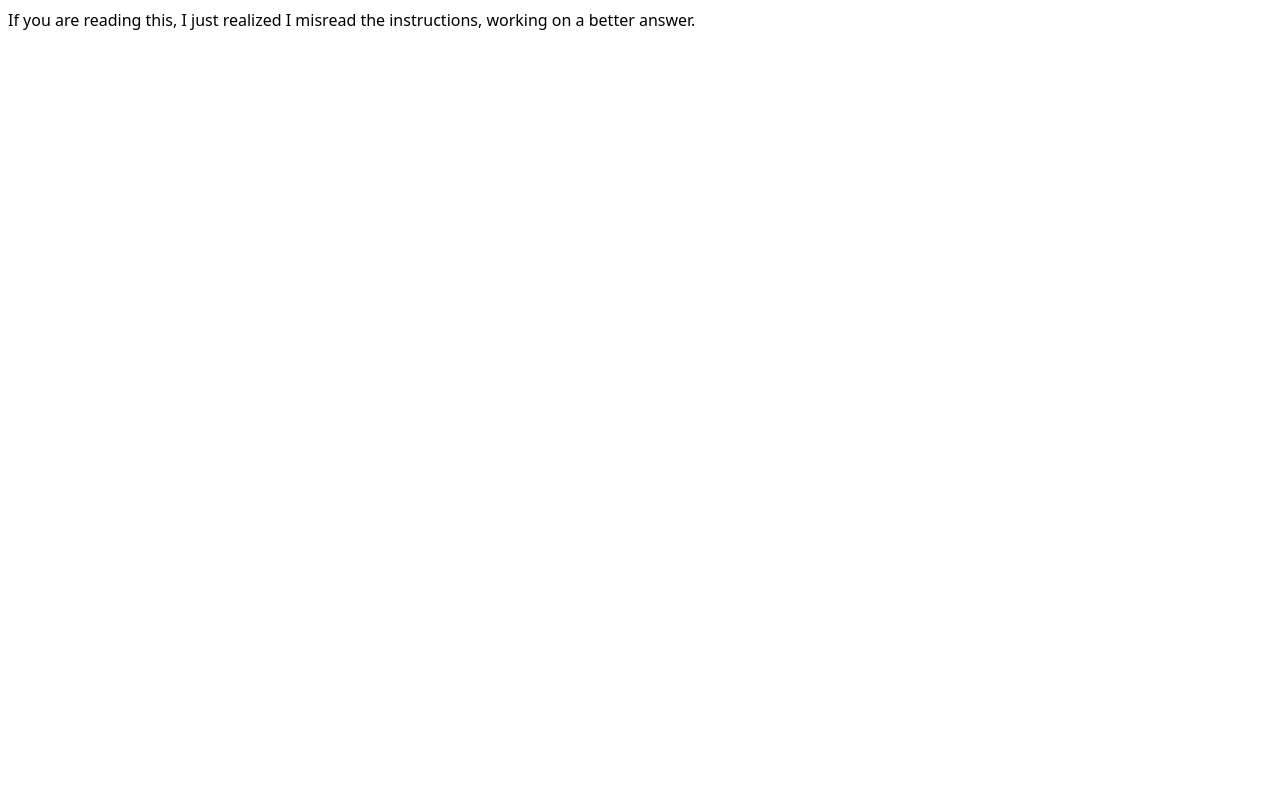
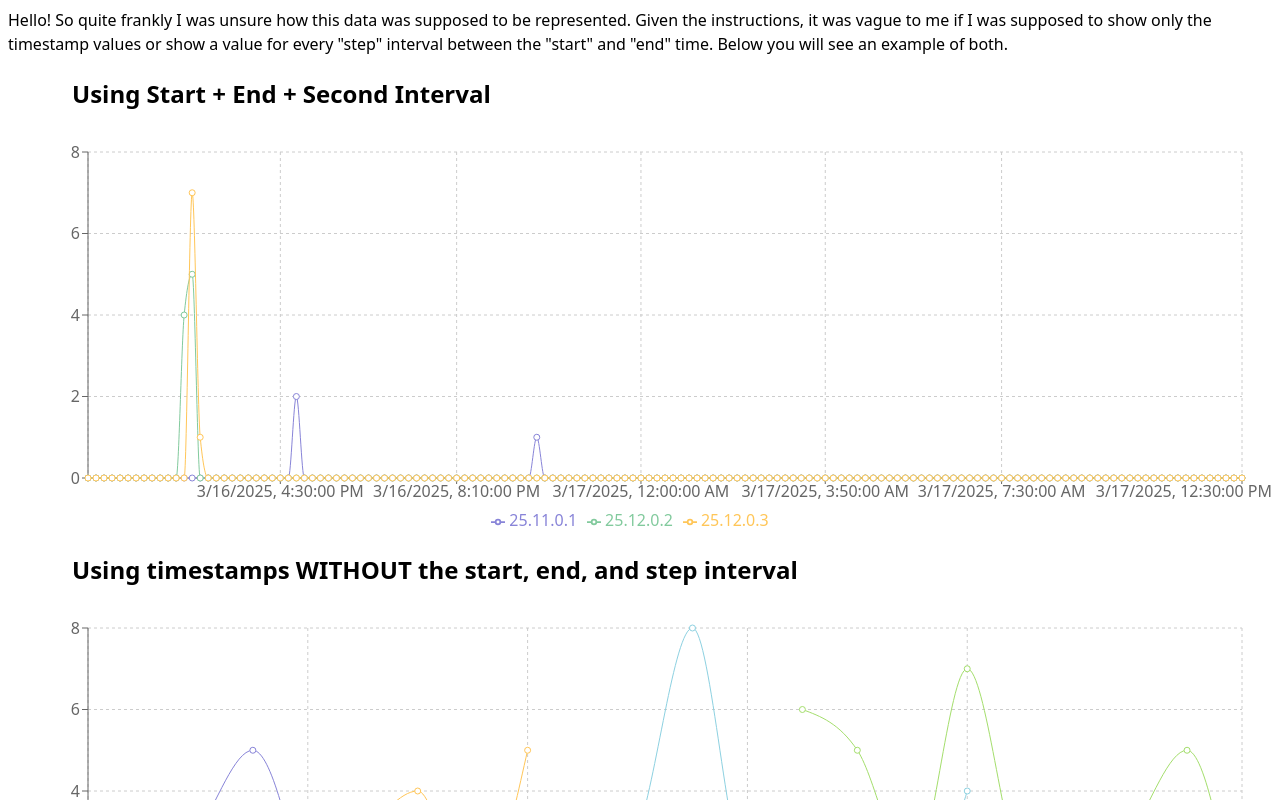
Before and after one commit to eric-j/test-project, a React (Vite) app: page / in a window 1280 px wide. Shown: the top 800 px of the page. Built offline with nearby package versions, Linux system fonts and the light colour scheme.

Commit message:
two-charts

```diff
--- a/src/App.tsx
+++ b/src/App.tsx
@@ -1,10 +1,20 @@
 import React from "react";
+
+import MobileLineChart from "./components/MobileLineChart";
+import MobileLineChartTwo from "./components/MobileLineChartTwo";
 
 const App: React.FC = () => {
   return (
     <div className="App">
-      If you are reading this, I just realized I misread the instructions,
-      working on a better answer.
+      <div>
+        Hello! So quite frankly I was unsure how this data was supposed to be
+        represented. Given the instructions, it was vague to me if I was
+        supposed to show only the timestamp values or show a value for every
+        "step" interval between the "start" and "end" time. Below you will see
+        an example of both.
+      </div>
+      <MobileLineChart />
+      <MobileLineChartTwo />
     </div>
   );
 };
--- /dev/null
+++ b/src/components/MobileLineChart.tsx
@@ -0,0 +1,48 @@
+import React from "react";
+import {
+  LineChart,
+  Line,
+  XAxis,
+  YAxis,
+  CartesianGrid,
+  Tooltip,
+  Legend,
+  ResponsiveContainer,
+} from "recharts";
+import useChartData from "../customHooks/useChartData";
+import { LINE_CHART_COLORS } from "../consts/chartColors";
+
+const MobileLineChart: React.FC = () => {
+  const { chartData, appVersions } = useChartData();
+
+  return (
+    <>
+      <div className="chart-header">
+        <h2>Using Start + End + Second Interval</h2>
+      </div>
+
+      <ResponsiveContainer width="100%" height={400}>
+        <LineChart
+          data={chartData}
+          margin={{ top: 20, right: 30, left: 20, bottom: 0 }}
+        >
+          <CartesianGrid strokeDasharray="3 3" />
+          <XAxis dataKey="time" />
+          <YAxis />
+          <Tooltip />
+          <Legend />
+          {appVersions.map((appVersion, index) => (
+            <Line
+              key={appVersion}
+              type="monotone"
+              dataKey={appVersion}
+              stroke={LINE_CHART_COLORS[index % LINE_CHART_COLORS.length]}
+            />
+          ))}
+        </LineChart>
+      </ResponsiveContainer>
+    </>
+  );
+};
+
+export default MobileLineChart;
--- /dev/null
+++ b/src/components/MobileLineChartTwo.tsx
@@ -0,0 +1,84 @@
+import React, { useEffect, useState } from "react";
+import {
+  LineChart,
+  Line,
+  XAxis,
+  YAxis,
+  CartesianGrid,
+  Tooltip,
+  Legend,
+  ResponsiveContainer,
+} from "recharts";
+import { LINE_CHART_COLORS } from "../consts/chartColors";
+import { mockResponseTwo } from "../mockData";
+import { ChartDataEntry, MockResponseType } from "../types";
+
+const MobileLineChart: React.FC = () => {
+  const [chartData, setChartData] = useState<ChartDataEntry[]>([]);
+  const [appVersions, setAppVersions] = useState<string[]>([]);
+
+  const fetchData = async () => {
+    try {
+      // @TODO - use real endpoint
+      // const response = await fetch("your-api-endpoint-here");
+      // const result = await response.json();
+
+      const result: MockResponseType = mockResponseTwo;
+
+      const parsedData = result.data.reduce<Record<string, ChartDataEntry>>(
+        (acc, item) => {
+          item.timestamp.forEach((time, index) => {
+            const date = new Date(time * 1000).toLocaleString();
+            if (!acc[date]) acc[date] = { name: date };
+
+            acc[date][item.app_version] = item["crash.count"][index];
+          });
+          return acc;
+        },
+        {}
+      );
+
+      setChartData(Object.values(parsedData));
+      setAppVersions(
+        Array.from(new Set(result.data.map((item) => item.app_version)))
+      );
+    } catch (error) {
+      console.error("Error fetching data:", error);
+    }
+  };
+
+  useEffect(() => {
+    fetchData();
+  }, []);
+
+  return (
+    <>
+      <div className="chart-header">
+        <h2>Using timestamps WITHOUT the start, end, and step interval</h2>
+      </div>
+
+      <ResponsiveContainer width="100%" height={400}>
+        <LineChart
+          data={chartData}
+          margin={{ top: 20, right: 30, left: 20, bottom: 0 }}
+        >
+          <CartesianGrid strokeDasharray="3 3" />
+          <XAxis dataKey="name" />
+          <YAxis />
+          <Tooltip />
+          <Legend />
+          {appVersions.map((appVersion, index) => (
+            <Line
+              key={appVersion}
+              type="monotone"
+              dataKey={appVersion}
+              stroke={LINE_CHART_COLORS[index % LINE_CHART_COLORS.length]}
+            />
+          ))}
+        </LineChart>
+      </ResponsiveContainer>
+    </>
+  );
+};
+
+export default MobileLineChart;
--- /dev/null
+++ b/src/customHooks/useChartData.ts
@@ -0,0 +1,93 @@
+import { useState, useEffect } from "react";
+import { mockResponse } from "../mockData";
+
+interface VersionData {
+  time: string;
+  [appVersion: string]: number | string;
+}
+
+interface ParsedData {
+  [date: string]: VersionData;
+}
+
+const useChartData = () => {
+  const [chartData, setChartData] = useState<VersionData[]>([]);
+  const [appVersions, setAppVersions] = useState<string[]>([]);
+
+  useEffect(() => {
+    const fetchData = async () => {
+      try {
+        // @TODO - use real endpoint
+        // const response = await fetch("your-api-endpoint-here");
+        // const result = await response.json();
+        const timestamps = generateTimestamps(
+          mockResponse.start,
+          mockResponse.end,
+          mockResponse.step
+        );
+        const parsedData = initializeParsedData(timestamps);
+        updateParsedData(parsedData, mockResponse.data);
+
+        setChartData(Object.values(parsedData));
+        setAppVersions(getUniqueAppVersions(mockResponse.data));
+      } catch (error) {
+        console.error("Error fetching data:", error);
+      }
+    };
+
+    fetchData();
+  }, []);
+
+  return { chartData, appVersions };
+};
+
+const generateTimestamps = (
+  start: string,
+  end: string,
+  step: number
+): number[] => {
+  const startTime = new Date(start).getTime() / 1000;
+  const endTime = new Date(end).getTime() / 1000;
+  const timestamps: number[] = [];
+
+  for (let t = startTime; t <= endTime; t += step) {
+    timestamps.push(t);
+  }
+
+  return timestamps;
+};
+
+const initializeParsedData = (timestamps: number[]): ParsedData => {
+  const parsedData: ParsedData = {};
+
+  timestamps.forEach((t) => {
+    const date = new Date(t * 1000).toLocaleString();
+    parsedData[date] = { time: date };
+    mockResponse.data.forEach((item) => {
+      parsedData[date][item.app_version] = 0;
+    });
+  });
+
+  return parsedData;
+};
+
+const updateParsedData = (
+  parsedData: ParsedData,
+  data: typeof mockResponse.data
+): void => {
+  data.forEach((item) => {
+    item.timestamp.forEach((time, index) => {
+      const date = new Date(time * 1000).toLocaleString();
+      if (!parsedData[date]) {
+        parsedData[date] = { time: date };
+      }
+      parsedData[date][item.app_version] = item["crash.count"][index];
+    });
+  });
+};
+
+const getUniqueAppVersions = (data: typeof mockResponse.data): string[] => {
+  return data.map((item) => item.app_version);
+};
+
+export default useChartData;
--- /dev/null
+++ b/src/mockData.ts
@@ -0,0 +1,73 @@
+import { ApiResponse } from "./types";
+
+export const mockResponse: ApiResponse = {
+  end: "2025-03-17T12:30:00Z",
+  start: "2025-03-16T12:30:00Z",
+  step: 600,
+  data: [
+    {
+      app_version: "25.11.0.1",
+      "crash.count": [2, 1],
+      timestamp: [1742143800, 1742161800],
+    },
+    {
+      app_version: "25.12.0.2",
+      "crash.count": [4, 5],
+      timestamp: [1742135400, 1742136000],
+    },
+    {
+      app_version: "25.12.0.3",
+      "crash.count": [1, 7],
+      timestamp: [1742136600, 1742136000],
+    },
+  ],
+};
+
+export const mockResponseTwo: ApiResponse = {
+  end: "2025-03-17T12:30:00Z",
+  start: "2025-03-16T12:30:00Z",
+  step: 600,
+  data: [
+    {
+      app_version: "25.11.0.1",
+      "crash.count": [2, 1, 3, 5, 1],
+      timestamp: [1742143800, 1742161800, 1742144400, 1742158800, 1742164800],
+    },
+    {
+      app_version: "25.12.0.2",
+      "crash.count": [0, 3, 2],
+      timestamp: [1742144400, 1742158800, 1742164800],
+    },
+    {
+      app_version: "25.13.0.0",
+      "crash.count": [1, 2, 3, 4, 1, 5, 0],
+      timestamp: [
+        1742158800, 1742164800, 1742145000, 1742152800, 1742160000, 1742165400,
+      ],
+    },
+    {
+      app_version: "25.11.0.3",
+      "crash.count": [3, 2, 1, 1, 3, 0, 2],
+      timestamp: [
+        1742152800, 1742160000, 1742165400, 1742151600, 1742158200, 1742162400,
+        1742167800,
+      ],
+    },
+    {
+      app_version: "25.14.0.1",
+      "crash.count": [1, 3, 8, 2, 3, 2, 1, 4],
+      timestamp: [
+        1742151600, 1742158200, 1742162400, 1742167800, 1742146200, 1742154600,
+        1742163000, 1742166600,
+      ],
+    },
+    {
+      app_version: "25.15.0.3",
+      "crash.count": [6, 5, 2, 7, 2, 1, 3, 5, 0],
+      timestamp: [
+        1742146200, 1742154600, 1742163000, 1742166600, 1742146800, 1742153400,
+        1742161200, 1742166000, 1742170200,
+      ],
+    },
+  ],
+};
```
Also changed, not shown: src/types.ts (+8 -4 lines).
